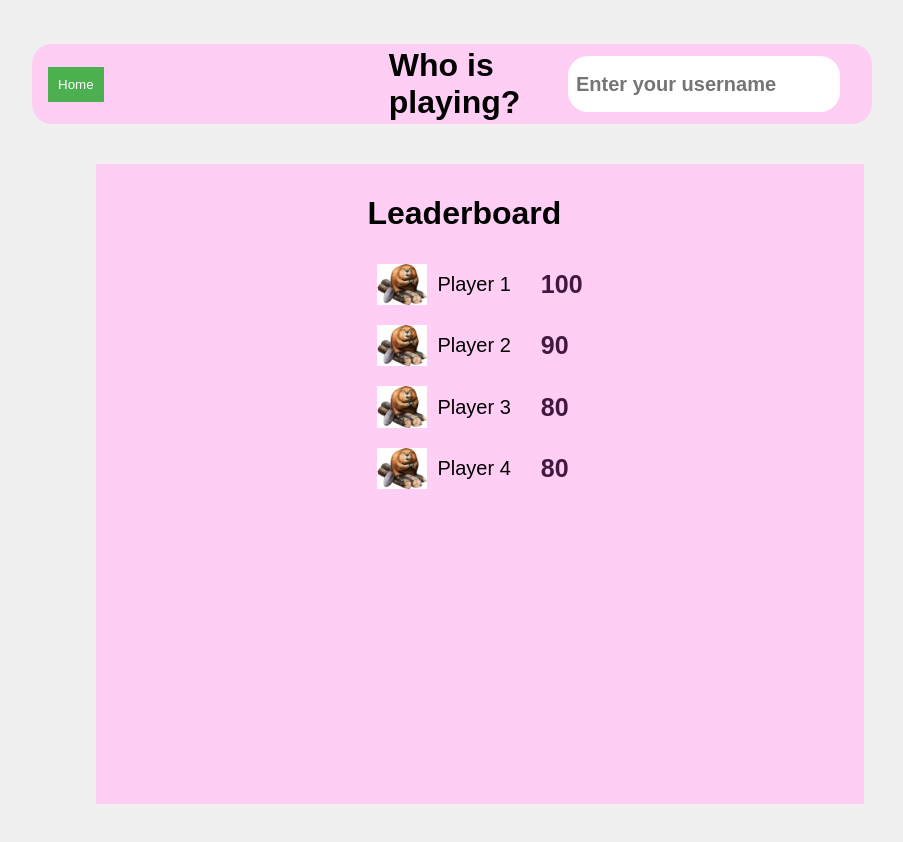
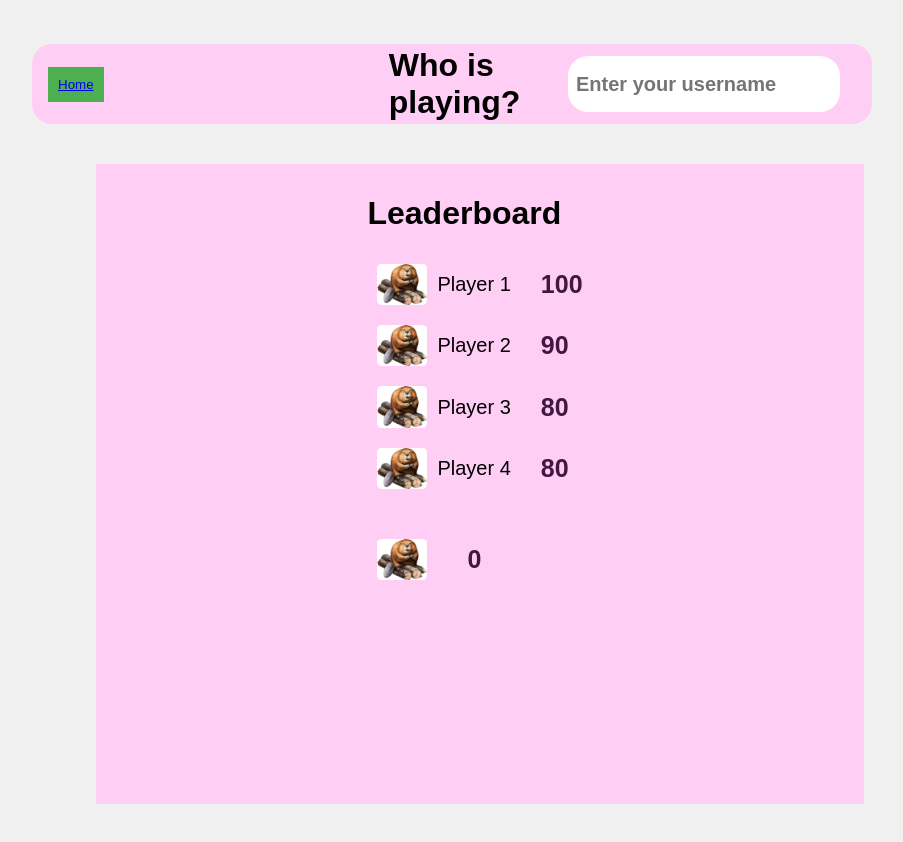
Before and after one commit to jar333cph/The_Beavers, a plain HTML site: page leaderboard.html in a window 1280 px wide. Shown: the whole page, without its empty margins (188-1091 px from the left). Drawn offline with Linux system fonts and the light colour scheme.

Commit message:
Added functionality for leaderboard and username saving
Right now the username manager script is only on the leaderboard html file to avoid conflicts, but it should be on every script!

```diff
--- a/css/styles.css
+++ b/css/styles.css
@@ -157,8 +157,16 @@ textarea { width: 100%; height: 100px; margin: 10px 0; }
     padding: 10px 10px 10px 10px;
 }
 
+.leaderboard-player-user {
+    display: flex;
+    flex-direction: row;
+    align-items: center;
+    padding: 40px 10px 40px 10px;
+}
+
 .leaderboard-player-image {
     width: 50px;
+    border-radius: 10%;
 }
 
 .leaderboard-player-name {
--- /dev/null
+++ b/js/leaderboard.js
@@ -0,0 +1,34 @@
+updateLeaderboard();
+
+document.addEventListener("keydown", function(event) {
+   // always call function to redo work
+   updateLeaderboard();
+});
+
+function updateLeaderboard() {
+  const currentUser = localStorage.getItem("current-user");
+  const currentUserScore = localStorage.getItem(currentUser + "-score");
+  var leaderboardUserName = document.getElementById("leaderboard-user-name");
+  var leaderboardUserScore = document.getElementById("leaderboard-user-score");
+  leaderboardUserName.textContent = currentUser;
+  leaderboardUserScore.textContent = currentUserScore || 0;
+
+  let leaderboardPlayers = Array.from(
+    document.getElementsByClassName("leaderboard-player")
+  );
+
+  // Add user element
+  leaderboardPlayers.push(document.getElementById("leaderboard-player-user"));
+
+  // Sort based on score property (assuming dataset-score or similar)
+  leaderboardPlayers.sort((a, b) => {
+    const scoreA = Number(a.querySelector(".leaderboard-player-score").textContent);
+    const scoreB = Number(b.querySelector(".leaderboard-player-score").textContent);
+    return scoreB - scoreA;
+  });
+
+  // Re-append in new order (this changes the DOM visually)
+  const container = document.getElementById("leaderboard-container");
+  leaderboardPlayers.forEach(player => container.appendChild(player));
+
+}
--- /dev/null
+++ b/js/username-manager.js
@@ -0,0 +1,29 @@
+const usernameInput = document.getElementById("username-input");
+
+usernameInput.addEventListener("change", () => {
+   localStorage.setItem("current-user", usernameInput.value);
+});
+
+document.addEventListener("keydown", function(event) {
+  if (event.key === "T" || event.key === "t") {
+      console.log("T was pressed!");
+      var currentUser = localStorage.getItem("current-user");
+      var currentUserScore = localStorage.getItem(currentUser + "-score");
+
+      currentUserScore = Number(currentUserScore) + 1337;
+      localStorage.setItem(currentUser + "-score", currentUserScore);
+      console.log("Score updated for " + currentUser + ": " + currentUserScore);
+  }
+});
+
+document.addEventListener("keydown", function(event) {
+  if (event.key === "-") {
+    var currentUser = localStorage.getItem("current-user");
+    console.log("Clearing score of " + currentUser);
+    localStorage.setItem(currentUser + "-score", 0);
+  }
+});
+
+// current user: username
+// score: username-score
+// highest level unlocked: username-highest-level
--- a/leaderboard.html
+++ b/leaderboard.html
@@ -12,16 +12,18 @@
     <div class="header-bar">
 
         <div class="home-button">
-            <button id="homeButton">Home</button>
+            <button id="homeButton">
+                <a href="home.html">Home</a>
+            </button>
         </div>
         <div class="username-container">
             <h1>Who is playing?</h1>
-            <input type="text" id="username" class="username-input" placeholder="Enter your username">
+            <input type="text" id="username-input" class="username-input" placeholder="Enter your username">
         </div>
     </div>
 
     <div class="page-container">
-        <div class="leaderboard-container">
+        <div class="leaderboard-container" id="leaderboard-container">
             <h1>Leaderboard</h1>
             <div class="leaderboard-player">
                 <img src="img/player-james.jpg" alt="Player 1" class="leaderboard-player-image"> </img>
@@ -42,12 +44,18 @@
                 <img src="img/player-juan.jpg" alt="Player 4" class="leaderboard-player-image"> </img>
                     <div class="leaderboard-player-name">Player 4</div>
                     <div class="leaderboard-player-score">80</div>
-                </div>
+            </div>
+            <div class="leaderboard-player-user" id="leaderboard-player-user">
+                <img src="img/player-user.jpg" alt="You" class="leaderboard-player-image"> </img>
+                    <div class="leaderboard-player-name" id="leaderboard-user-name">No Username</div>
+                    <div class="leaderboard-player-score" id="leaderboard-user-score">0</div>
+            </div>
         </div>
 
 
 
     </div>
 
-    <script defer src="js/main.js"></script>
+    <script defer src="js/leaderboard.js"></script>
+    <script defer src="js/username-manager.js"></script>
 </body>
```
Also changed, not shown: img/player-user.jpg (added).
